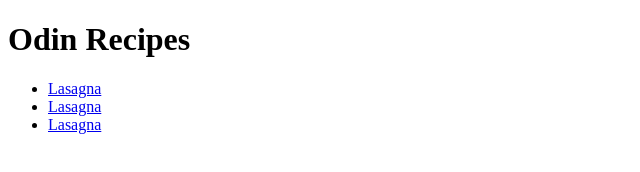
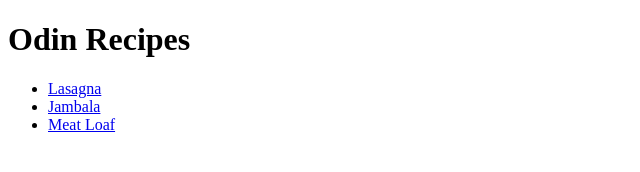
Before and after one commit to mexiar/odin-recipes, a plain HTML site: page index.html in a window 1280 px wide. Shown: the full height of the page, 0-640 px from the left. Drawn offline with Linux system fonts and the light colour scheme.

Commit message:
Cambiar los nombres a los correctos en la portada

```diff
--- a/index.html
+++ b/index.html
@@ -11,8 +11,8 @@
 
     <ul>
         <li><a href="recipes/lasagna.html">Lasagna</a></li>
-        <li><a href="recipes/jambala.html">Lasagna</a></li>
-        <li><a href="recipes/meat-loaf.html">Lasagna</a></li>
+        <li><a href="recipes/jambala.html">Jambala</a></li>
+        <li><a href="recipes/meat-loaf.html">Meat Loaf</a></li>
     </ul>
 </body>
 </html>
```
